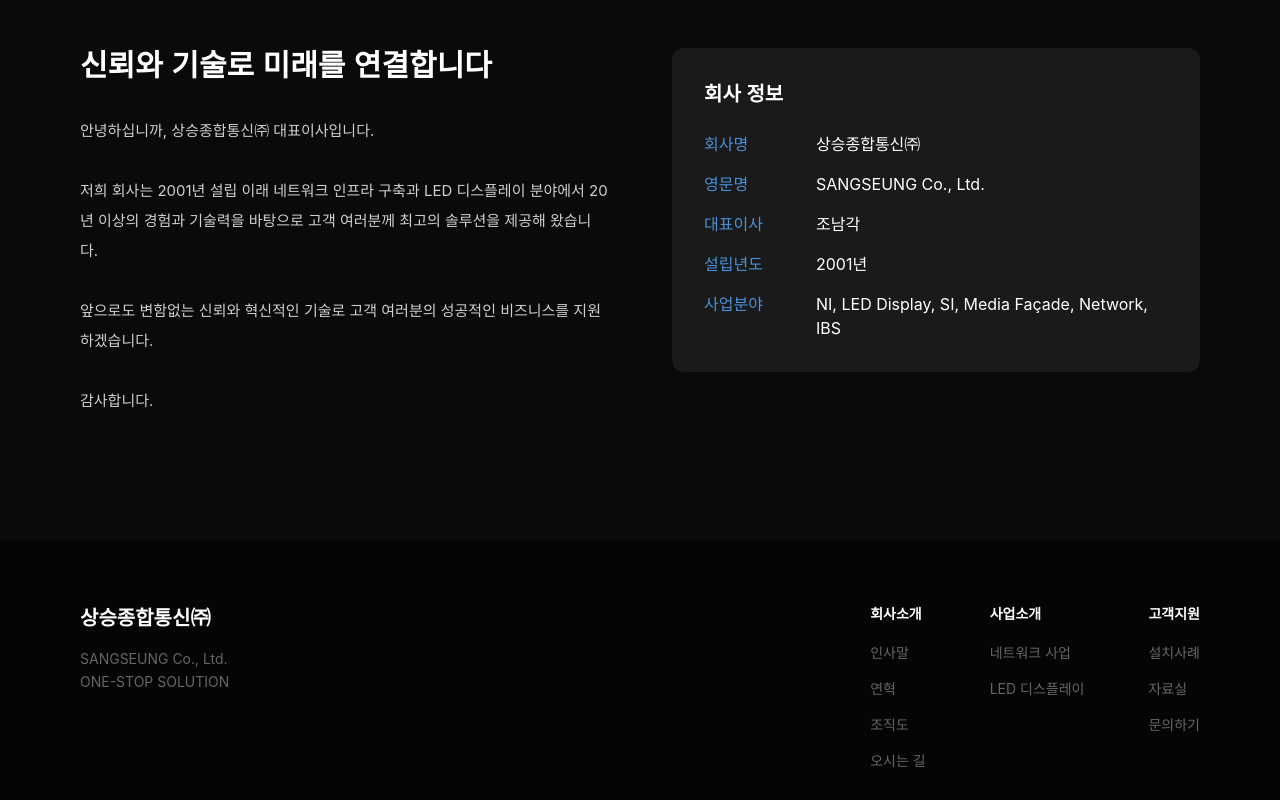
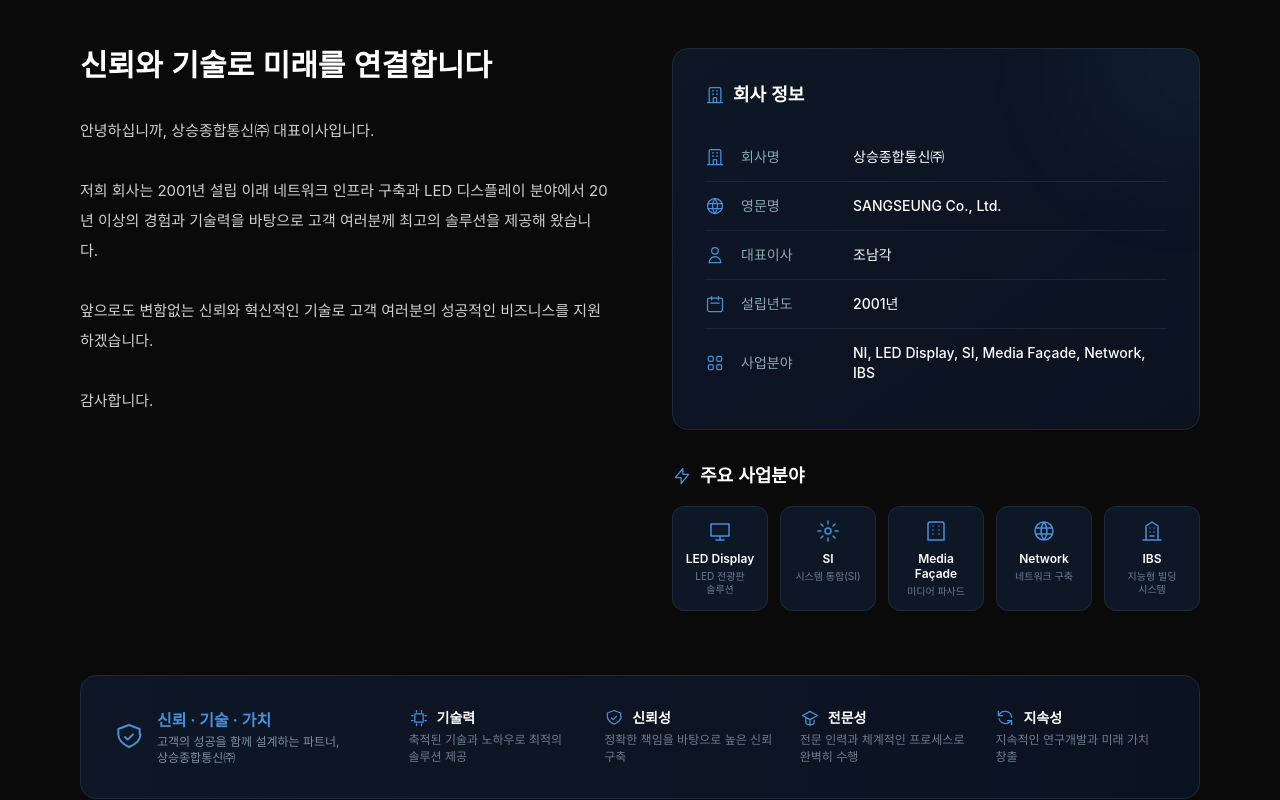
Before and after one commit to hellooort/sangseung, a Next.js app: page /about in a window 1280 px wide. Shown: the part 260-1060 px from the top of the page. Built offline with nearby package versions, Linux system fonts and the light colour scheme; no server answers; the database is empty; a web font is replaced by a local one.

Commit message:
feat(about): 인사말 회사정보/주요사업분야/가치 섹션 리디자인, 조직도 가로선 양끝 오버행 제거
Co-authored-by: Cursor <cursoragent@cursor.com>

```diff
--- a/src/app/about/page.tsx
+++ b/src/app/about/page.tsx
@@ -20,6 +20,111 @@ const fallback: GreetingData = {
     "Welcome to SANGSEUNG Co., Ltd.\n\nSince our establishment in 2001, we have been providing top-tier solutions in network infrastructure and LED display systems with over 20 years of experience.\n\nThank you.",
 };
 
+const iconCls = "w-5 h-5";
+
+const companyInfo = [
+  {
+    labelKo: "회사명", labelEn: "Company",
+    valueKo: "상승종합통신㈜", valueEn: "SANGSEUNG Co., Ltd.",
+    icon: (
+      <svg className={iconCls} fill="none" stroke="currentColor" viewBox="0 0 24 24"><path strokeLinecap="round" strokeLinejoin="round" strokeWidth={1.5} d="M19 21V5a2 2 0 00-2-2H7a2 2 0 00-2 2v16m14 0h2m-2 0h-5m-9 0H3m2 0h5M9 7h1m-1 4h1m4-4h1m-1 4h1m-5 10v-5a1 1 0 011-1h2a1 1 0 011 1v5m-4 0h4" /></svg>
+    ),
+  },
+  {
+    labelKo: "영문명", labelEn: "English Name",
+    valueKo: "SANGSEUNG Co., Ltd.", valueEn: "SANGSEUNG Co., Ltd.",
+    icon: (
+      <svg className={iconCls} fill="none" stroke="currentColor" viewBox="0 0 24 24"><path strokeLinecap="round" strokeLinejoin="round" strokeWidth={1.5} d="M21 12a9 9 0 11-18 0 9 9 0 0118 0z" /><path strokeLinecap="round" strokeLinejoin="round" strokeWidth={1.5} d="M3.6 9h16.8M3.6 15h16.8M12 3a15 15 0 010 18 15 15 0 010-18z" /></svg>
+    ),
+  },
+  {
+    labelKo: "대표이사", labelEn: "CEO",
+    valueKo: "조남각", valueEn: "Jo Nam-gak",
+    icon: (
+      <svg className={iconCls} fill="none" stroke="currentColor" viewBox="0 0 24 24"><path strokeLinecap="round" strokeLinejoin="round" strokeWidth={1.5} d="M16 7a4 4 0 11-8 0 4 4 0 018 0zM12 14a7 7 0 00-7 7h14a7 7 0 00-7-7z" /></svg>
+    ),
+  },
+  {
+    labelKo: "설립년도", labelEn: "Founded",
+    valueKo: "2001년", valueEn: "2001",
+    icon: (
+      <svg className={iconCls} fill="none" stroke="currentColor" viewBox="0 0 24 24"><path strokeLinecap="round" strokeLinejoin="round" strokeWidth={1.5} d="M8 7V3m8 4V3m-9 8h10M5 21h14a2 2 0 002-2V7a2 2 0 00-2-2H5a2 2 0 00-2 2v12a2 2 0 002 2z" /></svg>
+    ),
+  },
+  {
+    labelKo: "사업분야", labelEn: "Business Areas",
+    valueKo: "NI, LED Display, SI, Media Façade, Network, IBS",
+    valueEn: "NI, LED Display, SI, Media Façade, Network, IBS",
+    icon: (
+      <svg className={iconCls} fill="none" stroke="currentColor" viewBox="0 0 24 24"><path strokeLinecap="round" strokeLinejoin="round" strokeWidth={1.5} d="M4 6a2 2 0 012-2h2a2 2 0 012 2v2a2 2 0 01-2 2H6a2 2 0 01-2-2V6zM14 6a2 2 0 012-2h2a2 2 0 012 2v2a2 2 0 01-2 2h-2a2 2 0 01-2-2V6zM4 16a2 2 0 012-2h2a2 2 0 012 2v2a2 2 0 01-2 2H6a2 2 0 01-2-2v-2zM14 16a2 2 0 012-2h2a2 2 0 012 2v2a2 2 0 01-2 2h-2a2 2 0 01-2-2v-2z" /></svg>
+    ),
+  },
+];
+
+const businessAreas = [
+  {
+    nameKo: "LED Display", nameEn: "LED Display", subKo: "LED 전광판 솔루션", subEn: "LED Signage",
+    icon: (
+      <svg className="w-6 h-6" fill="none" stroke="currentColor" viewBox="0 0 24 24"><path strokeLinecap="round" strokeLinejoin="round" strokeWidth={1.5} d="M3 5h18v12H3z" /><path strokeLinecap="round" strokeLinejoin="round" strokeWidth={1.5} d="M8 21h8m-4-4v4" /></svg>
+    ),
+  },
+  {
+    nameKo: "SI", nameEn: "SI", subKo: "시스템 통합(SI)", subEn: "System Integration",
+    icon: (
+      <svg className="w-6 h-6" fill="none" stroke="currentColor" viewBox="0 0 24 24"><circle cx="12" cy="12" r="3" strokeWidth={1.5} /><path strokeLinecap="round" strokeLinejoin="round" strokeWidth={1.5} d="M12 2v3m0 14v3M2 12h3m14 0h3M5 5l2 2m10 10l2 2M19 5l-2 2M7 17l-2 2" /></svg>
+    ),
+  },
+  {
+    nameKo: "Media Façade", nameEn: "Media Façade", subKo: "미디어 파사드", subEn: "Media Façade",
+    icon: (
+      <svg className="w-6 h-6" fill="none" stroke="currentColor" viewBox="0 0 24 24"><path strokeLinecap="round" strokeLinejoin="round" strokeWidth={1.5} d="M4 21V5a2 2 0 012-2h12a2 2 0 012 2v16M4 21h16M9 7h.01M9 11h.01M9 15h.01M15 7h.01M15 11h.01M15 15h.01" /></svg>
+    ),
+  },
+  {
+    nameKo: "Network", nameEn: "Network", subKo: "네트워크 구축", subEn: "Network Infra",
+    icon: (
+      <svg className="w-6 h-6" fill="none" stroke="currentColor" viewBox="0 0 24 24"><path strokeLinecap="round" strokeLinejoin="round" strokeWidth={1.5} d="M12 3a9 9 0 100 18 9 9 0 000-18zM3.6 9h16.8M3.6 15h16.8M12 3a15 15 0 010 18 15 15 0 010-18z" /></svg>
+    ),
+  },
+  {
+    nameKo: "IBS", nameEn: "IBS", subKo: "지능형 빌딩 시스템", subEn: "Intelligent Building",
+    icon: (
+      <svg className="w-6 h-6" fill="none" stroke="currentColor" viewBox="0 0 24 24"><path strokeLinecap="round" strokeLinejoin="round" strokeWidth={1.5} d="M3 21h18M6 21V7l6-4 6 4v14M10 9h.01M14 9h.01M10 13h.01M14 13h.01M10 17h4" /></svg>
+    ),
+  },
+];
+
+const values = [
+  {
+    nameKo: "기술력", nameEn: "Technology",
+    descKo: "축적된 기술과 노하우로 최적의 솔루션 제공", descEn: "Optimal solutions from accumulated expertise",
+    icon: (
+      <svg className="w-5 h-5" fill="none" stroke="currentColor" viewBox="0 0 24 24"><path strokeLinecap="round" strokeLinejoin="round" strokeWidth={1.5} d="M9 3v2m6-2v2M9 19v2m6-2v2M5 9H3m2 6H3m18-6h-2m2 6h-2M7 7h10v10H7z" /></svg>
+    ),
+  },
+  {
+    nameKo: "신뢰성", nameEn: "Reliability",
+    descKo: "정확한 책임을 바탕으로 높은 신뢰 구축", descEn: "Trust built on accountability",
+    icon: (
+      <svg className="w-5 h-5" fill="none" stroke="currentColor" viewBox="0 0 24 24"><path strokeLinecap="round" strokeLinejoin="round" strokeWidth={1.5} d="M9 12l2 2 4-4m5.6 0c0 5-3.6 7.5-8.6 9.5C7.6 17.5 4 15 4 10V6l8-3 8 3v4z" /></svg>
+    ),
+  },
+  {
+    nameKo: "전문성", nameEn: "Expertise",
+    descKo: "전문 인력과 체계적인 프로세스로 완벽히 수행", descEn: "Expert staff and systematic processes",
+    icon: (
+      <svg className="w-5 h-5" fill="none" stroke="currentColor" viewBox="0 0 24 24"><path strokeLinecap="round" strokeLinejoin="round" strokeWidth={1.5} d="M12 14l9-5-9-5-9 5 9 5zm0 0v7m-5-9.5V17a5 3 0 0010 0v-2.5" /></svg>
+    ),
+  },
+  {
+    nameKo: "지속성", nameEn: "Sustainability",
+    descKo: "지속적인 연구개발과 미래 가치 창출", descEn: "Continuous R&D and future value",
+    icon: (
+      <svg className="w-5 h-5" fill="none" stroke="currentColor" viewBox="0 0 24 24"><path strokeLinecap="round" strokeLinejoin="round" strokeWidth={1.5} d="M4 4v5h.582m15.356 2A8.001 8.001 0 004.582 9m0 0H9m11 11v-5h-.581m0 0A8.003 8.003 0 015.064 13m13.355 2H15" /></svg>
+    ),
+  },
+];
+
 export default async function AboutPage() {
   const [locale, greeting] = await Promise.all([
     getLocale(),
@@ -39,10 +144,11 @@ export default async function AboutPage() {
               ABOUT US
             </span>
             <h1 className="text-4xl md:text-5xl font-bold text-white mb-12">
-              {t("회사소개", "Company Overview")}
+              {t("인사말", "Greeting")}
             </h1>
 
-            <div className="grid grid-cols-1 lg:grid-cols-2 gap-16 items-start">
+            <div className="grid grid-cols-1 lg:grid-cols-2 gap-12 lg:gap-16 items-start">
+              {/* 왼쪽: 인사말 (관리자 페이지에서 관리) */}
               <div>
                 <h2 className="text-2xl md:text-3xl font-bold text-white mb-8 leading-snug whitespace-pre-line">
                   {title}
@@ -52,32 +158,83 @@ export default async function AboutPage() {
                 </div>
               </div>
 
-              <div className="bg-[#1a1a1a] rounded-xl p-8">
-                <h3 className="text-xl font-bold text-white mb-6">
-                  {t("회사 정보", "Company Information")}
-                </h3>
-                <dl className="space-y-4">
-                  <div className="flex">
-                    <dt className="text-[#4A90D9] w-28 flex-shrink-0">{t("회사명", "Company")}</dt>
-                    <dd className="text-white">{t("상승종합통신㈜", "SANGSEUNG Co., Ltd.")}</dd>
+              {/* 오른쪽: 회사 정보 + 주요 사업분야 */}
+              <div className="space-y-8">
+                <div className="relative rounded-2xl border border-[#1f2a37] bg-gradient-to-br from-[#0e1726] to-[#0b1220] p-8 overflow-hidden">
+                  <div className="absolute -top-16 -right-16 w-40 h-40 bg-[#4A90D9]/10 rounded-full blur-3xl" />
+                  <div className="flex items-center gap-2 mb-6">
+                    <span className="text-[#4A90D9]">
+                      <svg className="w-5 h-5" fill="none" stroke="currentColor" viewBox="0 0 24 24"><path strokeLinecap="round" strokeLinejoin="round" strokeWidth={1.5} d="M19 21V5a2 2 0 00-2-2H7a2 2 0 00-2 2v16m14 0h2m-2 0h-5m-9 0H3m2 0h5M9 7h1m-1 4h1m4-4h1m-1 4h1m-5 10v-5a1 1 0 011-1h2a1 1 0 011 1v5m-4 0h4" /></svg>
+                    </span>
+                    <h3 className="text-lg font-bold text-white">
+                      {t("회사 정보", "Company Information")}
+                    </h3>
                   </div>
-                  <div className="flex">
-                    <dt className="text-[#4A90D9] w-28 flex-shrink-0">{t("영문명", "English Name")}</dt>
-                    <dd className="text-white">SANGSEUNG Co., Ltd.</dd>
+                  <dl className="divide-y divide-[#1b2530]">
+                    {companyInfo.map((row) => (
+                      <div key={row.labelKo} className="flex items-center gap-4 py-3.5">
+                        <span className="text-[#4A90D9] flex-shrink-0">{row.icon}</span>
+                        <dt className="text-[#8aa] text-sm w-24 flex-shrink-0">
+                          {t(row.labelKo, row.labelEn)}
+                        </dt>
+                        <dd className="text-white text-sm font-medium">
+                          {t(row.valueKo, row.valueEn)}
+                        </dd>
+                      </div>
+                    ))}
+                  </dl>
+                </div>
+
+                <div>
+                  <div className="flex items-center gap-2 mb-4">
+                    <span className="text-[#4A90D9]">
+                      <svg className="w-5 h-5" fill="none" stroke="currentColor" viewBox="0 0 24 24"><path strokeLinecap="round" strokeLinejoin="round" strokeWidth={1.5} d="M13 10V3L4 14h7v7l9-11h-7z" /></svg>
+                    </span>
+                    <h3 className="text-lg font-bold text-white">
+                      {t("주요 사업분야", "Key Business Areas")}
+                    </h3>
                   </div>
-                  <div className="flex">
-                    <dt className="text-[#4A90D9] w-28 flex-shrink-0">{t("대표이사", "CEO")}</dt>
-                    <dd className="text-white">{t("조남각", "Jo Nam-gak")}</dd>
+                  <div className="grid grid-cols-3 sm:grid-cols-5 gap-3">
+                    {businessAreas.map((b) => (
+                      <div
+                        key={b.nameKo}
+                        className="rounded-xl border border-[#1f2a37] bg-[#0e1726] p-3 text-center hover:border-[#4A90D9]/50 transition-colors"
+                      >
+                        <div className="text-[#4A90D9] flex justify-center mb-2">{b.icon}</div>
+                        <p className="text-white text-xs font-semibold leading-tight">{t(b.nameKo, b.nameEn)}</p>
+                        <p className="text-[#6b7d8f] text-[10px] mt-1 leading-tight break-keep">{t(b.subKo, b.subEn)}</p>
+                      </div>
+                    ))}
                   </div>
-                  <div className="flex">
-                    <dt className="text-[#4A90D9] w-28 flex-shrink-0">{t("설립년도", "Founded")}</dt>
-                    <dd className="text-white">{t("2001년", "2001")}</dd>
+                </div>
+              </div>
+            </div>
+
+            {/* 하단: 신뢰 · 기술 · 가치 */}
+            <div className="mt-16 rounded-2xl border border-[#1f2a37] bg-gradient-to-r from-[#0e1726] to-[#0b1220] p-6 md:p-8">
+              <div className="flex flex-col lg:flex-row lg:items-center gap-8">
+                <div className="lg:w-1/4 flex items-center gap-3">
+                  <span className="text-[#4A90D9]">
+                    <svg className="w-8 h-8" fill="none" stroke="currentColor" viewBox="0 0 24 24"><path strokeLinecap="round" strokeLinejoin="round" strokeWidth={1.5} d="M9 12l2 2 4-4m5.6 0c0 5-3.6 7.5-8.6 9.5C7.6 17.5 4 15 4 10V6l8-3 8 3v4z" /></svg>
+                  </span>
+                  <div>
+                    <p className="text-[#4A90D9] font-bold">{t("신뢰 · 기술 · 가치", "Trust · Tech · Value")}</p>
+                    <p className="text-[#7d8fa0] text-xs mt-0.5 break-keep">
+                      {t("고객의 성공을 함께 설계하는 파트너, 상승종합통신㈜", "Your partner for success, SANGSEUNG Co., Ltd.")}
+                    </p>
                   </div>
-                  <div className="flex">
-                    <dt className="text-[#4A90D9] w-28 flex-shrink-0">{t("사업분야", "Business Areas")}</dt>
-                    <dd className="text-white">NI, LED Display, SI, Media Façade, Network, IBS</dd>
-                  </div>
-                </dl>
+                </div>
+                <div className="lg:flex-1 grid grid-cols-2 sm:grid-cols-4 gap-6">
+                  {values.map((v) => (
+                    <div key={v.nameKo} className="flex flex-col gap-1">
+                      <div className="flex items-center gap-2 text-white">
+                        <span className="text-[#4A90D9]">{v.icon}</span>
+                        <span className="text-sm font-semibold">{t(v.nameKo, v.nameEn)}</span>
+                      </div>
+                      <p className="text-[#6b7d8f] text-xs leading-snug break-keep">{t(v.descKo, v.descEn)}</p>
+                    </div>
+                  ))}
+                </div>
               </div>
             </div>
           </div>
```
Also changed, not shown: src/app/about/organization/page.tsx (+8 -2 lines).
